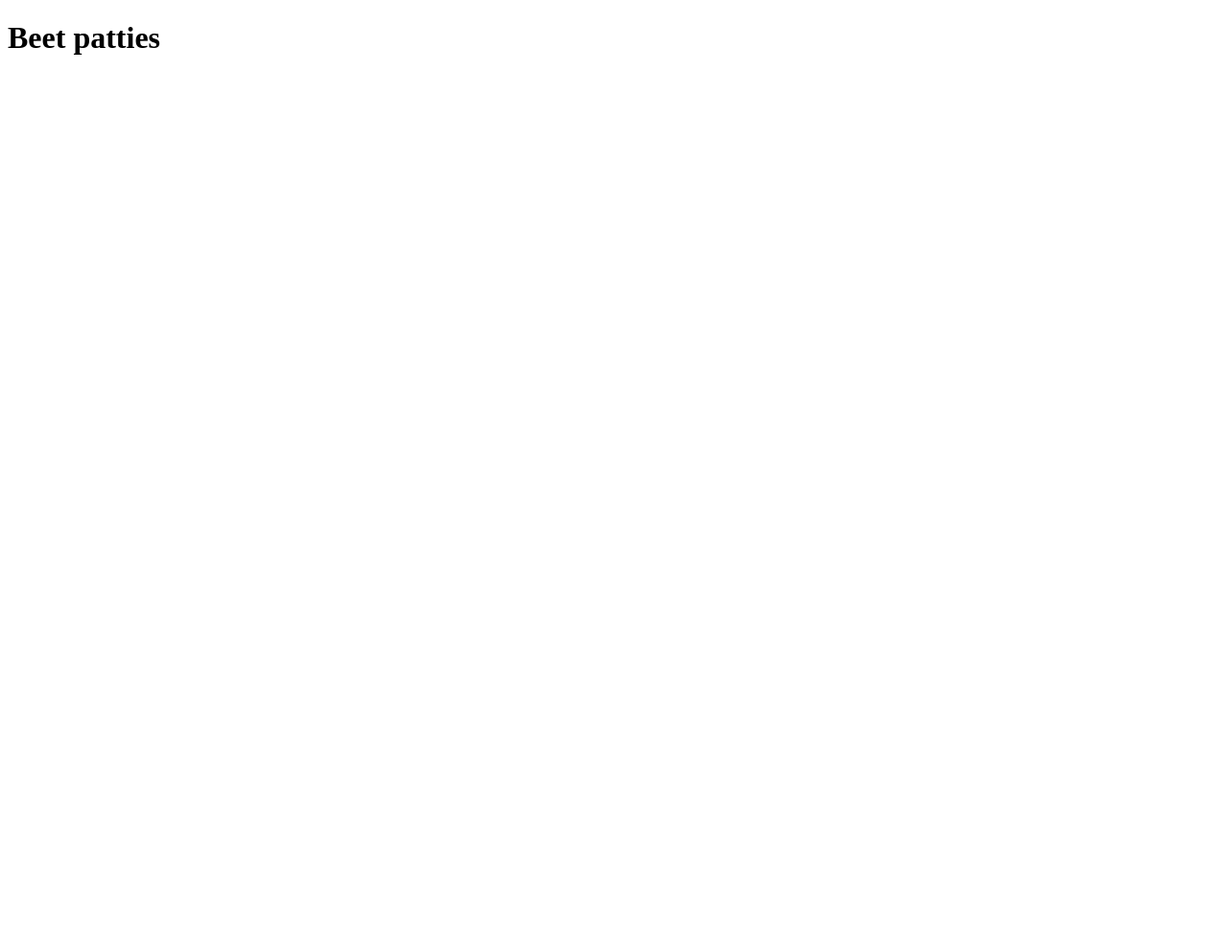
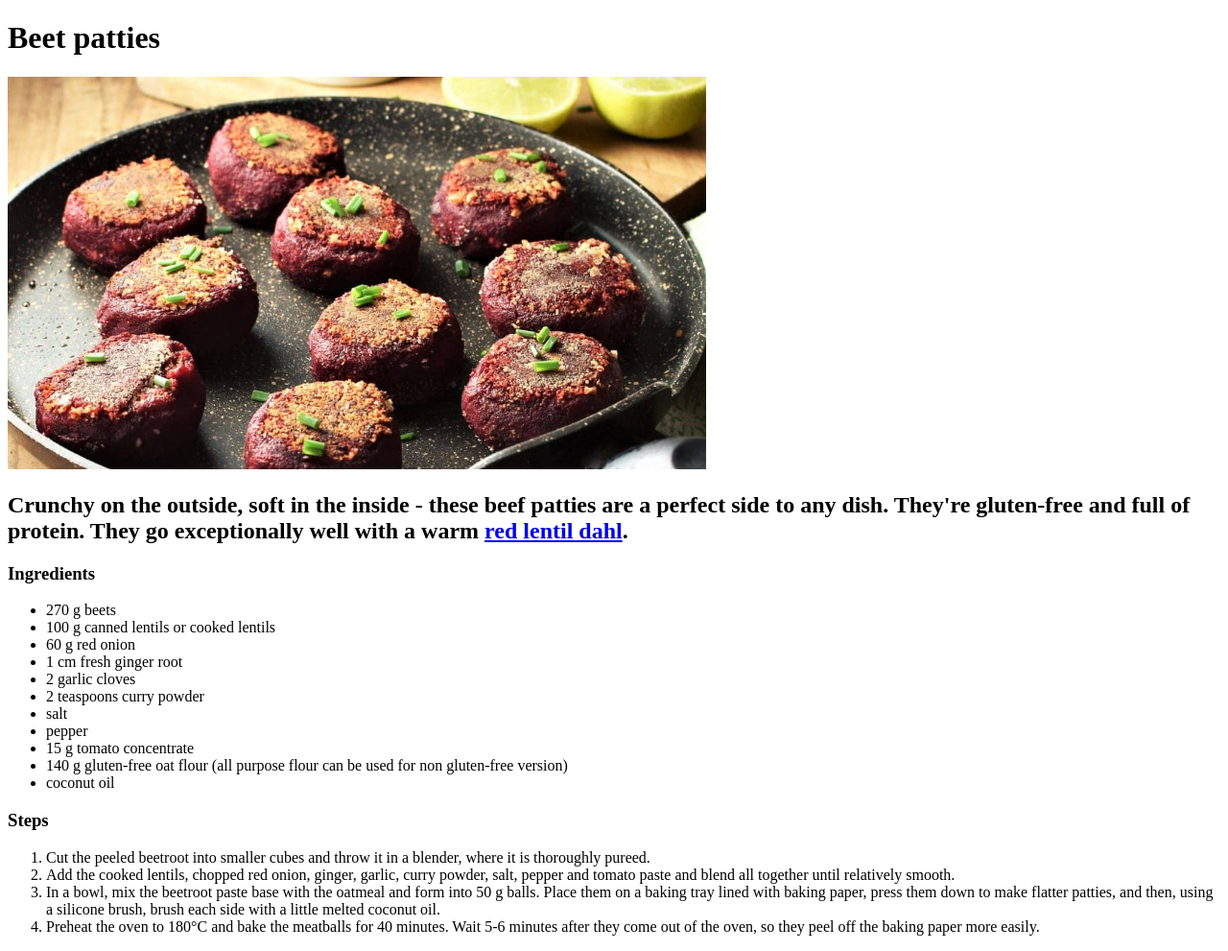
Before and after one commit to AdrianaMagdalena/odin-recipes, a plain HTML site: page recipes/beet-patties.html in a window 1280 px wide. Shown: the whole page at 96% size. Before the commit the page ends 800 px from the top, so only its background shows below. Drawn offline with Linux system fonts and the light colour scheme.

Commit message:
Add contents to beet patties recipe page

```diff
--- a/recipes/beet-patties.html
+++ b/recipes/beet-patties.html
@@ -7,5 +7,52 @@
 
   <body>
     <h1>Beet patties</h1>
+    <img src="./img/beet-patties.png" alt="Photo of beet patties" />
+    <h2>
+      Crunchy on the outside, soft in the inside - these beef patties are a
+      perfect side to any dish. They're gluten-free and full of protein. They go
+      exceptionally well with a warm
+      <a href="red-lentil-dahl.html">red lentil dahl</a>.
+    </h2>
+    <h3>Ingredients</h3>
+    <ul>
+      <li>270 g beets</li>
+      <li>100 g canned lentils or cooked lentils</li>
+      <li>60 g red onion</li>
+      <li>1 cm fresh ginger root</li>
+      <li>2 garlic cloves</li>
+      <li>2 teaspoons curry powder</li>
+      <li>salt</li>
+      <li>pepper</li>
+      <li>15 g tomato concentrate</li>
+      <li>
+        140 g gluten-free oat flour (all purpose flour can be used for non
+        gluten-free version)
+      </li>
+      <li>coconut oil</li>
+    </ul>
+    <h3>Steps</h3>
+    <ol>
+      <li>
+        Cut the peeled beetroot into smaller cubes and throw it in a blender,
+        where it is thoroughly pureed.
+      </li>
+      <li>
+        Add the cooked lentils, chopped red onion, ginger, garlic, curry powder,
+        salt, pepper and tomato paste and blend all together until relatively
+        smooth.
+      </li>
+      <li>
+        In a bowl, mix the beetroot paste base with the oatmeal and form into 50
+        g balls. Place them on a baking tray lined with baking paper, press them
+        down to make flatter patties, and then, using a silicone brush, brush
+        each side with a little melted coconut oil.
+      </li>
+      <li>
+        Preheat the oven to 180°C and bake the meatballs for 40 minutes. Wait
+        5-6 minutes after they come out of the oven, so they peel off the baking
+        paper more easily.
+      </li>
+    </ol>
   </body>
 </html>
```
